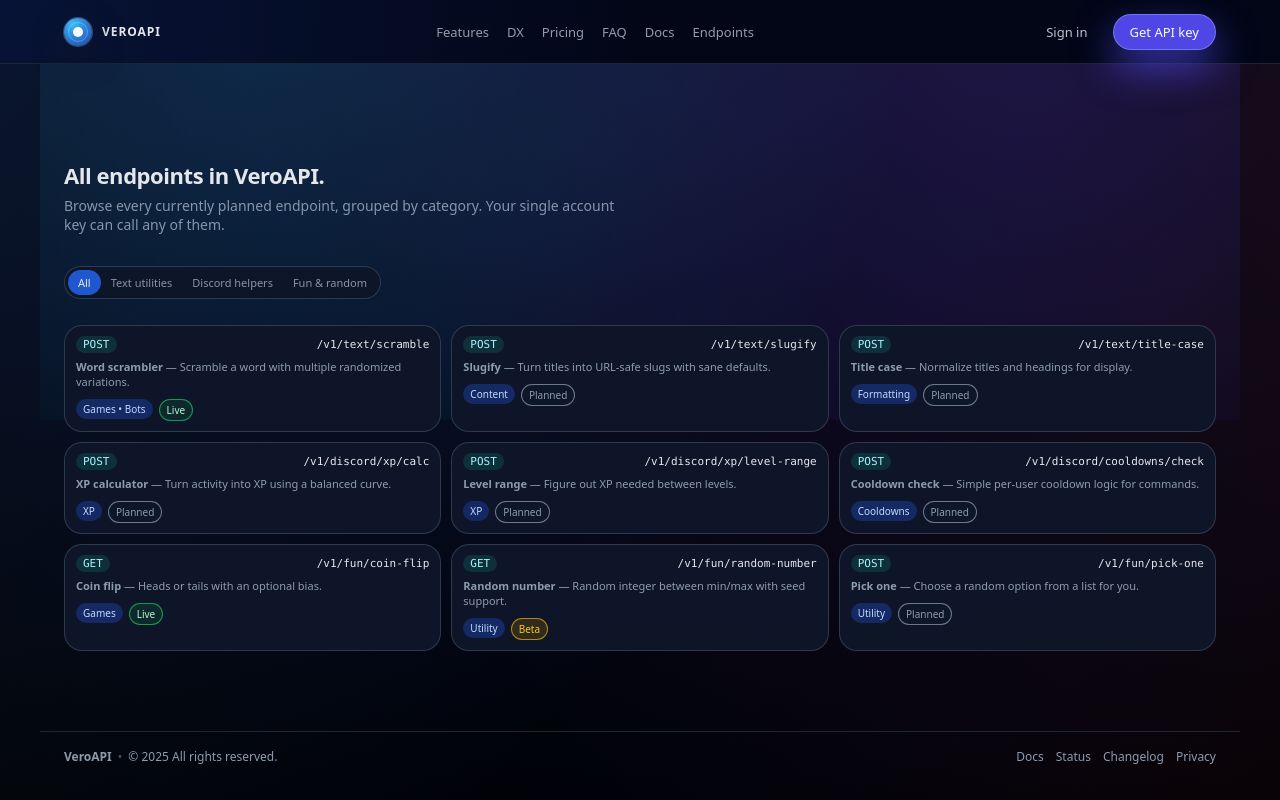
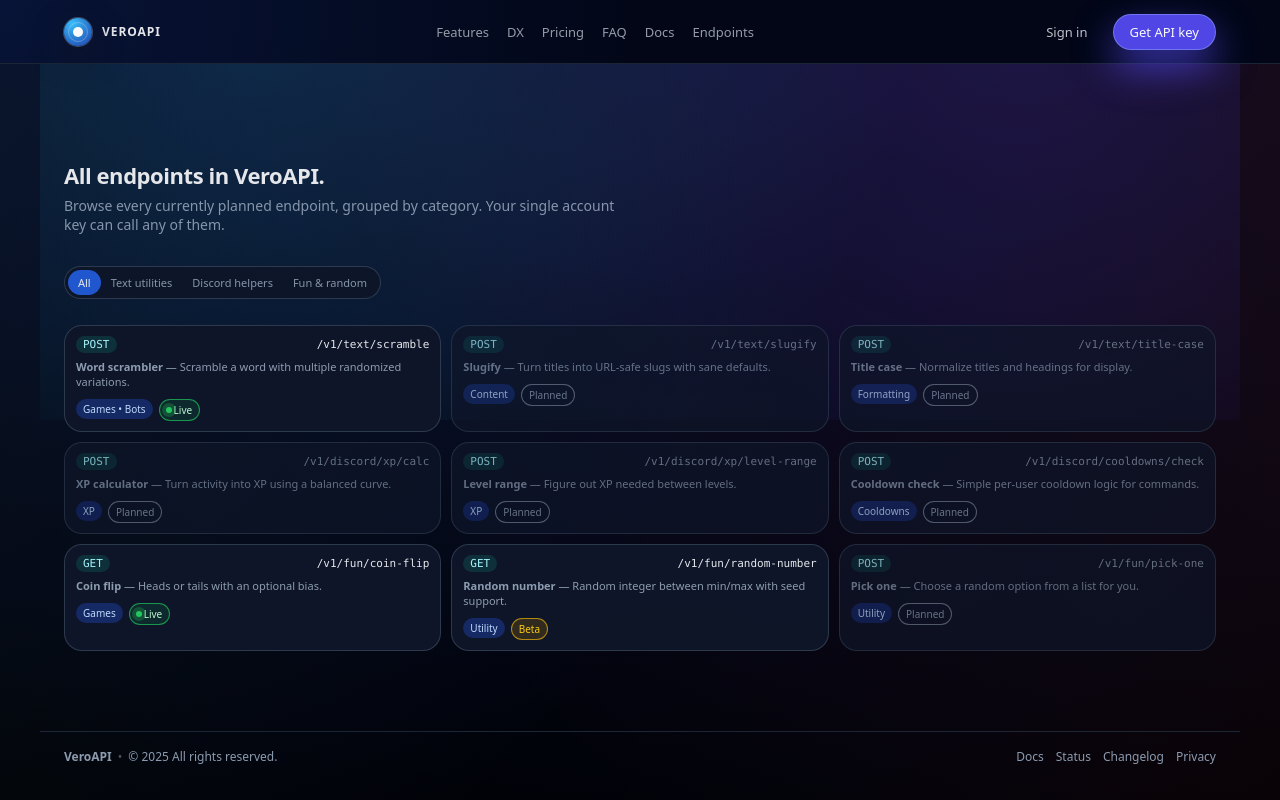
Before and after one commit to JDT89/veroapi-web, a React (Vite) app: page /#/endpoints in a window 1280 px wide. Built offline with nearby package versions, Linux system fonts and the light colour scheme.

Commit message:
Update styles.css

```diff
--- a/src/styles.css
+++ b/src/styles.css
@@ -679,9 +679,24 @@ button {
 
 /* variants */
 .endpoint-status-live {
+  position: relative;
+  padding-left: 14px; /* room for dot */
   border-color: rgba(34, 197, 94, 0.7);
   color: #bbf7d0;
   background: rgba(22, 163, 74, 0.15);
+}
+
+.endpoint-status-live::before {
+  content: "";
+  position: absolute;
+  left: 6px;
+  top: 50%;
+  transform: translateY(-50%);
+  width: 6px;
+  height: 6px;
+  border-radius: 999px;
+  background: #22c55e;
+  box-shadow: 0 0 0 4px rgba(34, 197, 94, 0.25);
 }
 
 .endpoint-status-beta {
@@ -695,6 +710,17 @@ button {
   color: rgba(148, 163, 184, 0.95);
   background: rgba(15, 23, 42, 0.95);
 }
+
+/* planned endpoints are slightly greyed out but keep layout */
+.endpoint-card-planned {
+  opacity: 0.72;
+}
+
+.endpoint-card-planned .endpoint-path,
+.endpoint-card-planned .endpoint-desc {
+  color: rgba(148, 163, 184, 0.9);
+}
+
 
 
 
```
